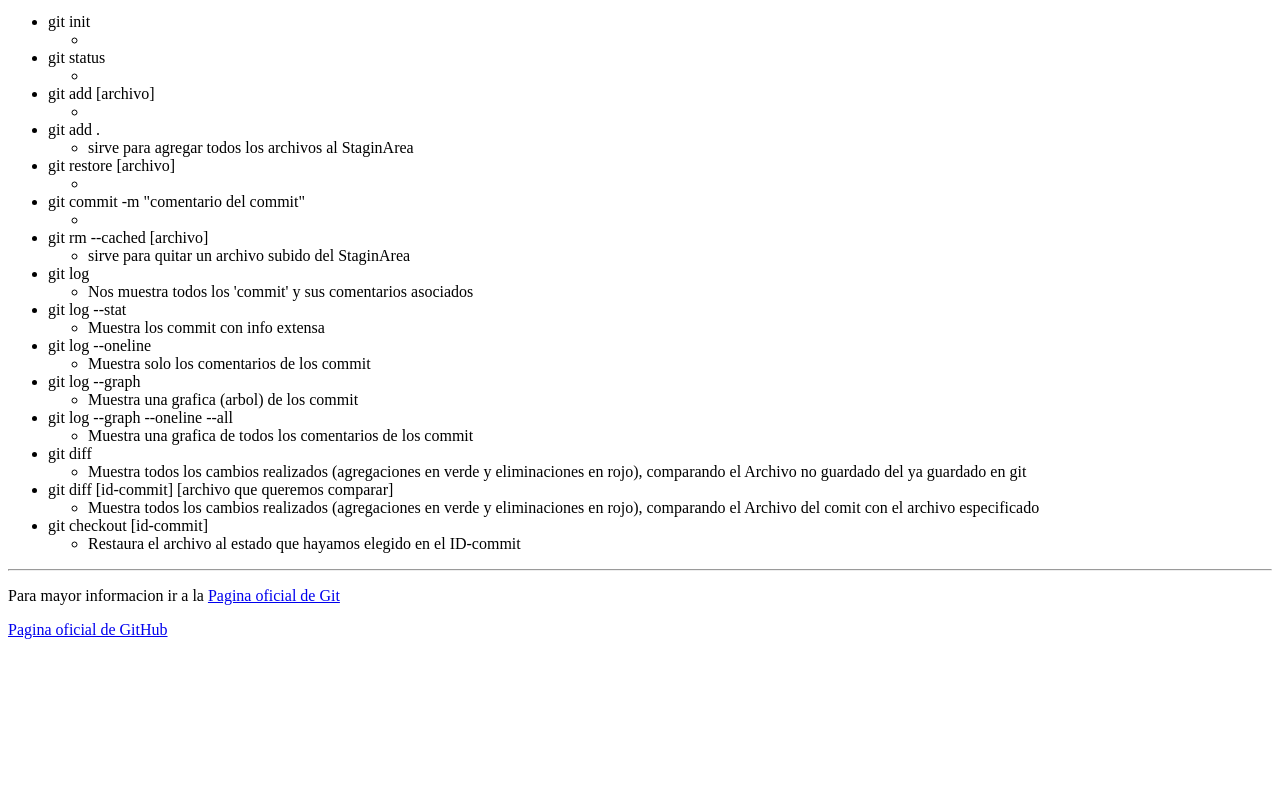
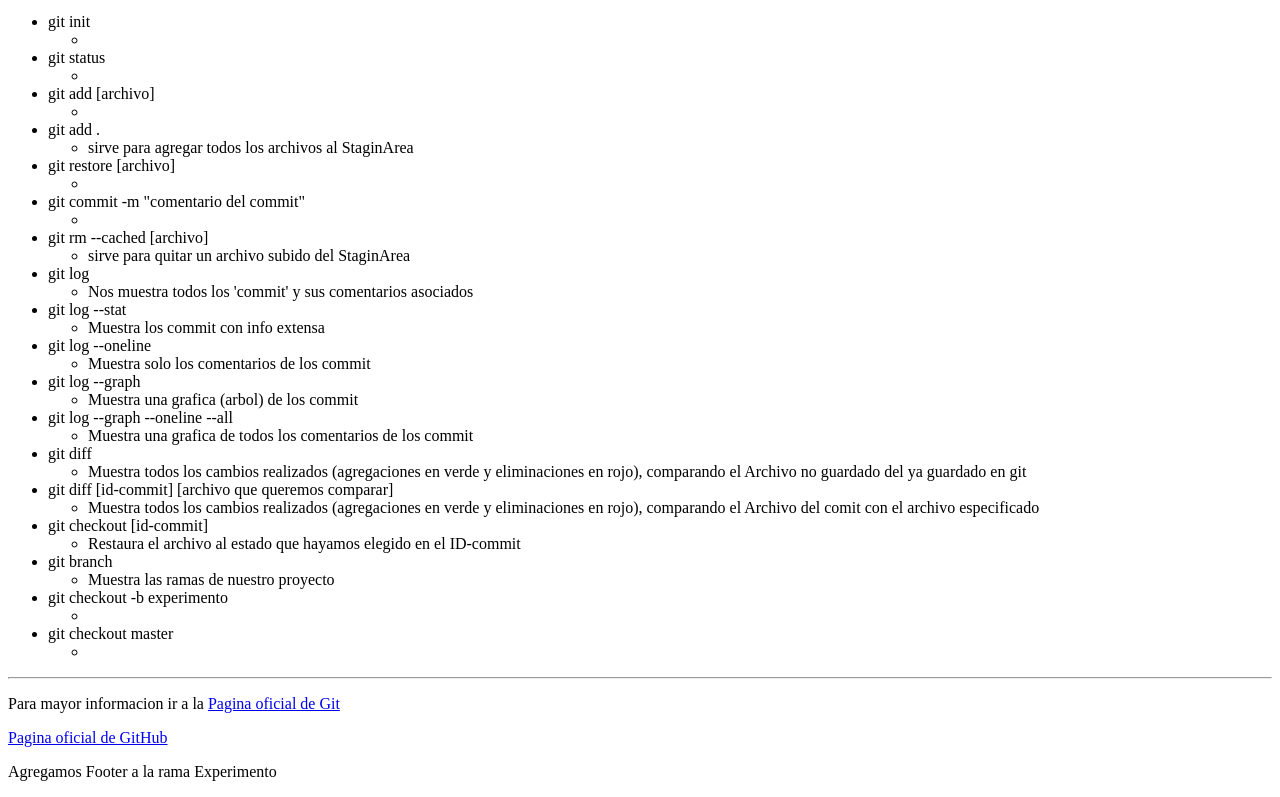
Before and after one commit to alobp/Hola-Mundo-Git, a plain HTML site: page index.html in a window 1280 px wide. Shown: the part 101-898 px from the top of the page. Before the commit the page ends 800 px from the top, so only its background shows below. Drawn offline with Linux system fonts and the light colour scheme.

Commit message:
agregamos footer a la rama experimento

```diff
--- a/index.html
+++ b/index.html
@@ -54,6 +54,15 @@
         <li>git checkout [id-commit]
             <ul><li>Restaura el archivo al estado que hayamos elegido en el ID-commit</li></ul>
         </li>
+        <li>git branch
+            <ul><li> Muestra las ramas de nuestro proyecto </li></ul>
+        </li>
+        <li>git checkout -b experimento
+            <ul><li>  </li></ul>
+        </li>
+        <li>git checkout master
+            <ul><li>  </li></ul>
+        </li>
 <!--
         <li>git
             <ul><li>  </li></ul>
@@ -69,5 +78,9 @@
         <p>Para mayor informacion ir a la <a href="https://git-scm.com/">Pagina oficial de Git</a></p>
         <a href="https://github.com/">Pagina oficial de GitHub</a>
     </section>
+
+    <footer>
+        <p>Agregamos Footer a la rama Experimento</p>
+    </footer>
 </body>
 </html>
```
